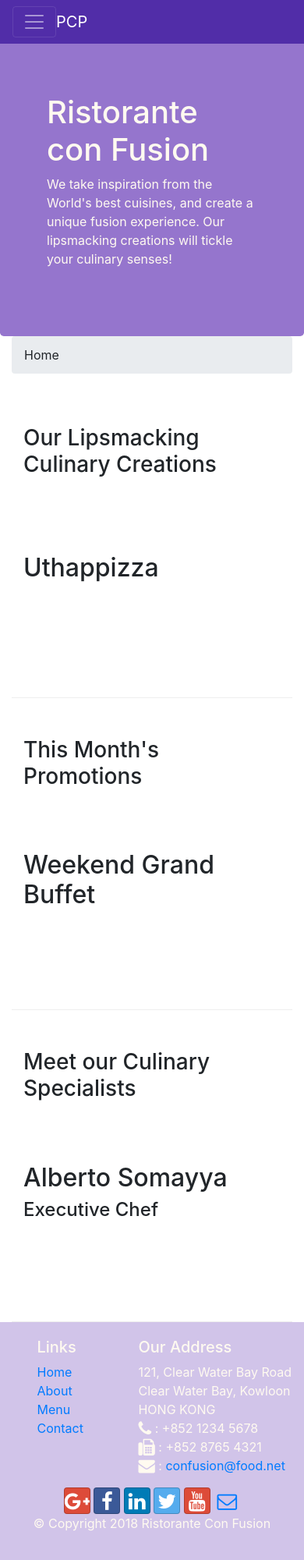
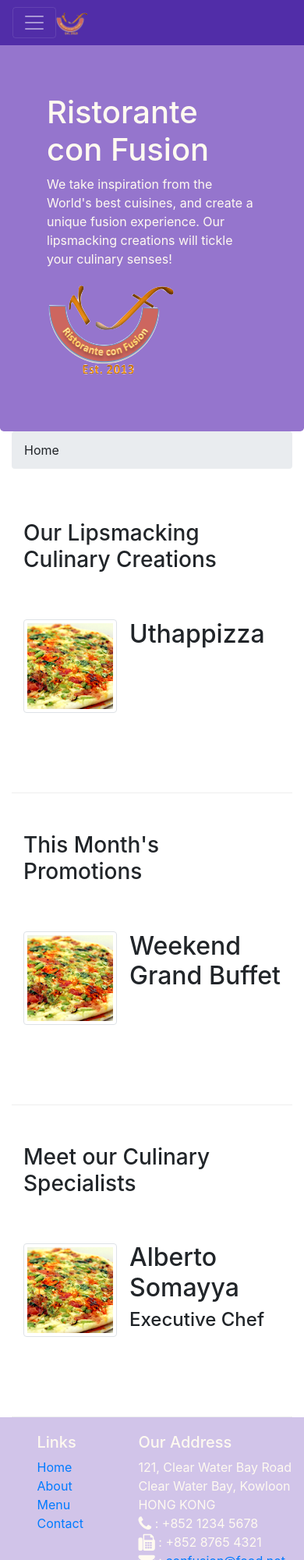
Before and after one commit to vinodbistvb/bootstrap4Trials, a website: page index.html in a window 390 px wide. Shown: the top 2000 px of the page at 78% size. Drawn offline with nearby package versions, Linux system fonts and the light colour scheme.

Commit message:
images and videos

```diff
--- a/index.html
+++ b/index.html
@@ -18,16 +18,20 @@
 <body>
     <nav class="navbar navbar-dark navbar-expand-sm fixed-top">
         <div class="container">
-            <button class="navbar-toggler" typr ="button" data-toggle="collapse" data-target="#Navbar">
+            <button class="navbar-toggler" typr="button" data-toggle="collapse" data-target="#Navbar">
                 <span class="navbar-toggler-icon"></span>
             </button>
-            <a class="navbar-brand mr-auto" href="./index.html">PCP</a>
+            <a class="navbar-brand mr-auto" href="./index.html"><img src="./img/logo.png" height="30" width="41"></a>
             <div class="collapse navbar-collapse" id="Navbar">
                 <ul class="navbar-nav mr-auto">
-                    <li class="nav-itema active"><a class="nav-link" href="#"><span class="fa fa-home fa-lg"></span> Home</a></li>
-                    <li class="nav-item"><a class="nav-link" href="./aboutus.html"><span class="fa fa-info fa-lg"></span> About</a></li>
-                    <li class="nav-item"><a class="nav-link" href="#"><span class="fa fa-list fa-lg"></span> Menu</a></li>
-                    <li class="nav-item"><a class="nav-link" href="./contactus.html"><span class="fa fa-address-card fa-lg"></span> Contact</a></li>
+                    <li class="nav-itema active"><a class="nav-link" href="#"><span class="fa fa-home fa-lg"></span>
+                            Home</a></li>
+                    <li class="nav-item"><a class="nav-link" href="./aboutus.html"><span
+                                class="fa fa-info fa-lg"></span> About</a></li>
+                    <li class="nav-item"><a class="nav-link" href="#"><span class="fa fa-list fa-lg"></span> Menu</a>
+                    </li>
+                    <li class="nav-item"><a class="nav-link" href="./contactus.html"><span
+                                class="fa fa-address-card fa-lg"></span> Contact</a></li>
                 </ul>
             </div>
         </div>
@@ -35,11 +39,13 @@
     <header class="jumbotron">
         <div class="container">
             <div class="row row-header">
-                <div class ="col-12 col-sm-6">
+                <div class="col-12 col-sm-6">
                     <h1>Ristorante con Fusion</h1>
-                    <p>We take inspiration from the World's best cuisines, and create a unique fusion experience. Our lipsmacking creations will tickle your culinary senses!</p>
+                    <p>We take inspiration from the World's best cuisines, and create a unique fusion experience. Our
+                        lipsmacking creations will tickle your culinary senses!</p>
                 </div>
-                <div class ="col-12 col-sm">
+                <div class="col-12 col-sm align-self-center">
+                    <img src="./img/logo.png" class="image-fluid">
                 </div>
             </div>
         </div>
@@ -49,15 +55,23 @@
         <ol class="col-12 breadcrumb">
             <li class="breadcrumb-item" href="index.html"><a>Home</a></li>
         </ol>
-        <div class="row row-content" >
+        <div class="row row-content">
             <div class="col-12 col-sm-4 order-sm-last">
                 <h3>Our Lipsmacking Culinary Creations</h3>
             </div>
             <div class="col col-sm order-sm-first col-mid">
-                <h2>Uthappizza</h2>
-                <p class="d-none d-sm-block">A unique combination of Indian Uthappam (pancake) and Italian pizza, topped with Cerignola olives, ripe vine cherry tomatoes, Vidalia onion, Guntur chillies and Buffalo Paneer.</p>
+                <div class="media">
+                    <img class="d-flex mr-3 img-thumbnail align-self-center" src="./img/uthappizza.png" alt="Pizaa">
+                    <div class="media-body">
+                        <h2 class="mt-0">Uthappizza</h2>
+                        <p class="d-none d-sm-block">A unique combination of Indian Uthappam (pancake) and Italian
+                            pizza, topped with Cerignola olives, ripe vine cherry tomatoes, Vidalia onion, Guntur
+                            chillies and Buffalo Paneer.</p>
                     </div>
                 </div>
+            </div>
+        </div>
+
 
 
         <div class="row row-content">
@@ -65,8 +79,17 @@
                 <h3>This Month's Promotions</h3>
             </div>
             <div class="col col-sm col-md order-sm-last">
-                <h2>Weekend Grand Buffet</h2>
-                <p class="d-none d-sm-block">Featuring mouthwatering combinations with a choice of five different salads, six enticing appetizers, six main entrees and five choicest desserts. Free flowing bubbly and soft drinks. All for just $19.99 per person </p>
+                <div class="media">
+                    <img class="d-flex mr-3 img-thumbnail align-self-center" src="./img/uthappizza.png" alt="Pizaa">
+                    <div class="media-body">
+                        <h2 class="mt-0">Weekend Grand Buffet</h2>
+                        <p class="d-none d-sm-block">Featuring mouthwatering combinations with a choice of five
+                            different
+                            salads, six enticing appetizers, six main entrees and five choicest desserts. Free flowing
+                            bubbly
+                            and soft drinks. All for just $19.99 per person </p>
+                    </div>
+                </div>
             </div>
         </div>
 
@@ -75,16 +98,24 @@
                 <h3>Meet our Culinary Specialists</h3>
             </div>
             <div class="col-12 col-sm-8 order-sm-first">
-                <h2>Alberto Somayya</h2>
+                <div class="media">
+                    <img class="d-flex mr-3 img-thumbnail align-self-center" src="./img/uthappizza.png" alt="Pizaa">
+                    <div class="media-body">
+                        <h2 class="mt-0">Alberto Somayya</h2>
                         <h4>Executive Chef</h4>
-                <p class="d-none d-sm-block">Award winning three-star Michelin chef with wide International experience having worked closely with whos-who in the culinary world, he specializes in creating mouthwatering Indo-Italian fusion experiences. </p>
+                        <p class="d-none d-sm-block">Award winning three-star Michelin chef with wide
+                            International experience
+                            having worked closely with whos-who in the culinary world, he specializes in
+                            creating mouthwatering
+                            Indo-Italian fusion experiences. </p>
                     </div>
                 </div>
             </div>
-
+        </div>
+    </div>
     <footer class="footer">
         <div class="container">
-            <div class ="row ">
+            <div class="row ">
                 <div class="offset-1 col-4 col-sm-2">
                     <h5>Links</h5>
                     <ul class="list-unstyled">
@@ -100,18 +131,24 @@
                         121, Clear Water Bay Road<br>
                         Clear Water Bay, Kowloon<br>
                         HONG KONG<br>
-		              <i class="fa fa-phone fa-lg"></i>  : +852 1234 5678<br>
-		              <i class="fa fa-fax fa-lg"></i>  : +852 8765 4321<br>
-		              <i class="fa fa-envelope fa-lg"></i> : <a href="mailto:confusion@food.net">confusion@food.net</a>
+                        <i class="fa fa-phone fa-lg"></i> : +852 1234 5678<br>
+                        <i class="fa fa-fax fa-lg"></i> : +852 8765 4321<br>
+                        <i class="fa fa-envelope fa-lg"></i> : <a
+                            href="mailto:confusion@food.net">confusion@food.net</a>
                     </address>
                 </div>
-                <div  class="col-12 col-sm-4 align-self-center">
-                    <div class = "text-center">
-                        <a class="btn btn-social-icon btn-google" href="http://google.com/+"><i class="fa fa-google-plus fa-lang"></i></a>
-                        <a class="btn btn-social-icon btn-facebook" href="http://www.facebook.com/profile.php?id="><i class="fa fa-facebook fa-lang"></i></a>
-                        <a class="btn btn-social-icon btn-linkedin" href="http://www.linkedin.com/in/"><i class="fa fa-linkedin fa-lang"></i></a>
-                        <a class="btn btn-social-icon btn-twitter" href="http://twitter.com/"><i class="fa fa-twitter fa-lang"></i></a>
-                        <a class="btn btn-social-icon btn-google" href="http://youtube.com/"><i class="fa fa-youtube fa-lang"></i></a>
+                <div class="col-12 col-sm-4 align-self-center">
+                    <div class="text-center">
+                        <a class="btn btn-social-icon btn-google" href="http://google.com/+"><i
+                                class="fa fa-google-plus fa-lang"></i></a>
+                        <a class="btn btn-social-icon btn-facebook" href="http://www.facebook.com/profile.php?id="><i
+                                class="fa fa-facebook fa-lang"></i></a>
+                        <a class="btn btn-social-icon btn-linkedin" href="http://www.linkedin.com/in/"><i
+                                class="fa fa-linkedin fa-lang"></i></a>
+                        <a class="btn btn-social-icon btn-twitter" href="http://twitter.com/"><i
+                                class="fa fa-twitter fa-lang"></i></a>
+                        <a class="btn btn-social-icon btn-google" href="http://youtube.com/"><i
+                                class="fa fa-youtube fa-lang"></i></a>
                         <a class="btn btn-social-icon" href="mailto:"><i class="fa fa-envelope-o fa-lang"></i></a>
                     </div>
                 </div>
```
Also changed, not shown: aboutus.html (+3 -2 lines), contactus.html (+3 -2 lines), img/VinodBist.jpg (added), img/buffet.png (added), img/logo.png (added), img/uthappizza.png (added), 1 other file. Lines whose indentation alone changed are shown as unchanged.
